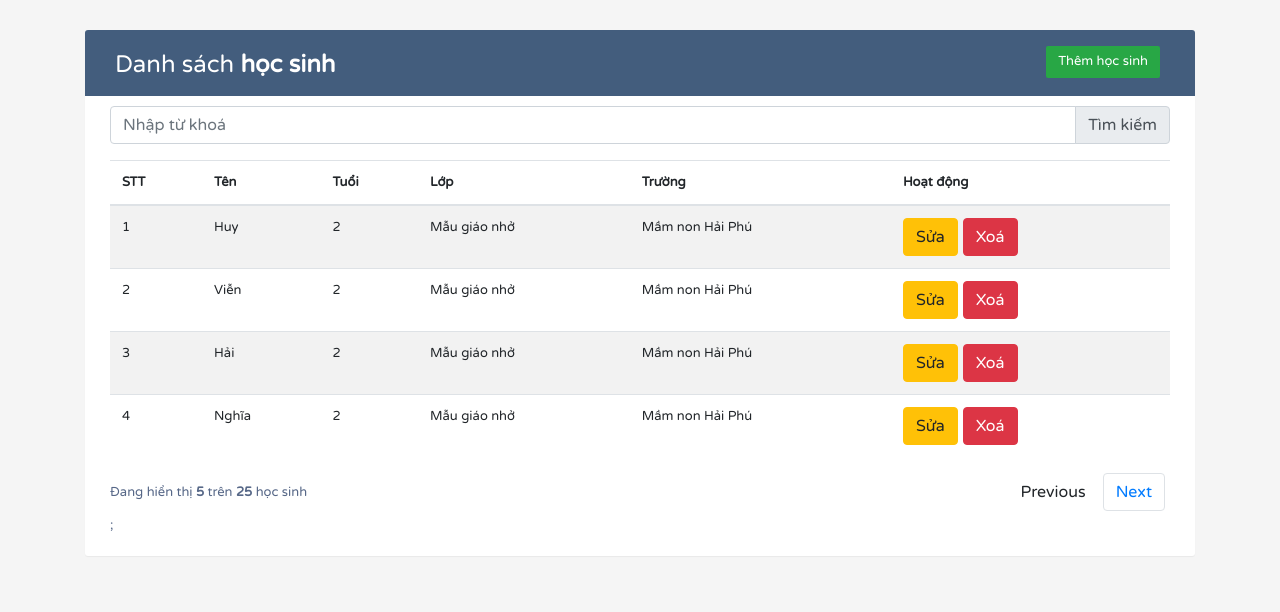
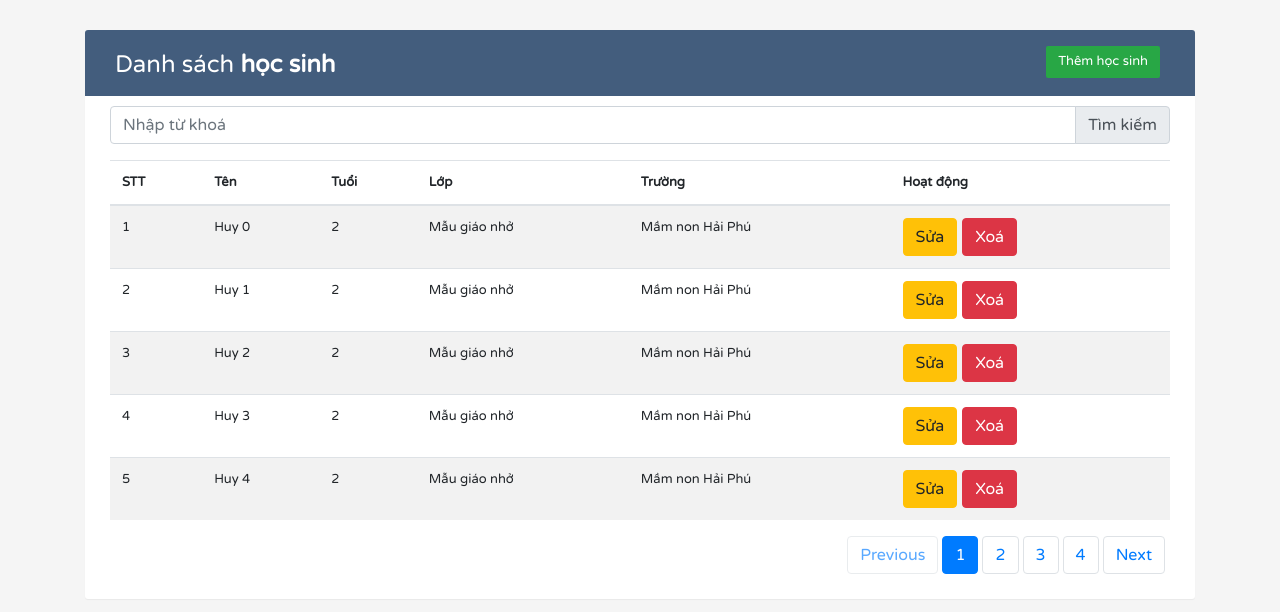
Before and after one commit to 16t1021064/StudentList, a React (Create React App) app: page / in a window 1280 px wide. Shown: the top 612 px of the page. Built offline with nearby package versions, Linux system fonts and the light colour scheme.

Commit message:
tam xong pagination

```diff
--- a/src/Components/Button/index.jsx
+++ b/src/Components/Button/index.jsx
@@ -3,9 +3,10 @@ import "./index.module.scss";
 const Button = (props) => {
   return (
     <button
-      type={props.type||'button'}
+      type={props.type || "button"}
       className={`btn btn-${props.color}`}
       onClick={props.onClick}
+      disabled={props.disabled}
     >
       {props.name}
     </button>
--- a/src/Components/Table/Clearfix/HintText/index.jsx
+++ /dev/null
@@ -1,11 +0,0 @@
-import React from "react";
-import "./index.module.scss";
-const HintText = () => {
-  return (
-    <div className="hint-text">
-      Đang hiển thị <b>5</b> trên <b>25</b> học sinh
-    </div>
-  );
-};
-
-export default HintText;
--- a/src/Components/Table/Clearfix/HintText/index.module.scss
+++ /dev/null
@@ -1,5 +0,0 @@
-:global .hint-text {
-  float: left;
-  margin-top: 10px;
-  font-size: 13px;
-}
--- a/src/Components/Table/Clearfix/Pagination/index.jsx
+++ b/src/Components/Table/Clearfix/Pagination/index.jsx
@@ -1,56 +1,60 @@
-import React, { useState } from "react";
+import React from "react";
 import Button from "../../../Button";
 import "./index.module.scss";
-const Pagination = ({ studentList, pageLimit, studentLimit }) => {
-  // const [pages] = useState(Math.round(studentList.length / studentLimit)||5);
-  const [currentPage, setCurrentPage] = useState(1);
-
-  const goToNextPage = () => {
-    setCurrentPage((page) => page + 1);
+const Pagination = ({ paginationData, setPaginationData }) => {
+  const setPage = (newPage) => {
+    setPaginationData({
+      ...paginationData,
+      current: newPage,
+    });
   };
 
-  const goToPreviousPage = () => {
-    setCurrentPage((page) => page - 1);
-  };
-
-  const changePage = (e) => {
-    const pageNumber = Number(e.target.value);
-    setCurrentPage(pageNumber);
-  };
-
-  const getPaginatedStudent = () => {
-    const startIndex = currentPage * studentLimit - studentLimit;
-    const endIndex = startIndex + studentLimit;
-    return studentList.slice(startIndex, endIndex);
-  };
-
-  const getPaginatedGroup = () => {
-    let start = Math.floor((currentPage - 1) / pageLimit) * pageLimit;
-    return new Array(pageLimit).fill().map((_, idx) => start + idx + 1);
-  };
   return (
     <ul className="pagination">
       <li className="page-item">
         <Button
-          color={`default page-link${currentPage === 1 ? "disabled" : ""}`}
+          color={`default page-link ${
+            paginationData.current === 1 ? "disabled" : ""
+          }`}
           name={"Previous"}
-          onClick={goToPreviousPage}
+          onClick={() => {
+            setPage(paginationData.current - 1);
+          }}
+          disabled={paginationData.current === 1}
         />
       </li>
-      {getPaginatedGroup().map((item, index) => {
-        <li className="page-item" key={index}>
-          <Button
-            name={"Next"}
-            onClick={changePage}
-            color={`default page-link ${currentPage === item ? "active" : null}`}
-          />
-        </li>;
+
+      {[...Array(paginationData.totalPages).keys()].map((item) => {
+        return (
+          <li
+            className={`page-item ${
+              paginationData.current === item + 1 ? "active" : ""
+            }`}
+            key={item}
+          >
+            <Button
+              name={item + 1}
+              onClick={() => {
+                setPage(item + 1);
+              }}
+              color={`default page-link`}
+            />
+          </li>
+        );
       })}
+
       <li className="page-item">
         <Button
-          color={`default page-link${currentPage === 5 ? "disabled" : ""}`}
+          color={`default page-link ${
+            paginationData.current === paginationData.totalPages
+              ? "disabled"
+              : ""
+          }`}
           name={"Next"}
-          onClick={goToNextPage}
+          onClick={() => {
+            setPage(paginationData.current + 1);
+          }}
+          disabled={paginationData.current === paginationData.totalPages}
         />
       </li>
     </ul>
--- a/src/Components/Table/Clearfix/index.jsx
+++ b/src/Components/Table/Clearfix/index.jsx
@@ -1,11 +1,9 @@
 import React from "react";
-import HintText from "./HintText";
 import Pagination from "./Pagination";
-const Clearfix = () => {
+const Clearfix = ({ paginationData , setPaginationData}) => {
   return (
     <div className="clearfix">
-      <HintText />
-      <Pagination />
+      <Pagination paginationData={paginationData} setPaginationData={setPaginationData}/>
     </div>
   );
 };
--- a/src/Components/Table/index.jsx
+++ b/src/Components/Table/index.jsx
@@ -9,36 +9,45 @@ import { useState } from "react";
 import Modal from "../Modal";
 import { useMemo } from "react";
 const Table = () => {
-  const [studentList, setStudentList] = useState([
-    {
+  // const [studentList, setStudentList] = useState([
+  //   {
+  //     id: nanoid(),
+  //     name: "Huy",
+  //     age: 2,
+  //     className: "Mẫu giáo nhở",
+  //     schoolName: "Mầm non Hải Phú",
+  //   },
+  //   {
+  //     id: nanoid(),
+  //     name: "Viễn",
+  //     age: 2,
+  //     className: "Mẫu giáo nhở",
+  //     schoolName: "Mầm non Hải Phú",
+  //   },
+  //   {
+  //     id: nanoid(),
+  //     name: "Hải",
+  //     age: 2,
+  //     className: "Mẫu giáo nhở",
+  //     schoolName: "Mầm non Hải Phú",
+  //   },
+  //   {
+  //     id: nanoid(),
+  //     name: "Nghĩa",
+  //     age: 2,
+  //     className: "Mẫu giáo nhở",
+  //     schoolName: "Mầm non Hải Phú",
+  //   },
+  // ]);
+  const [studentList, setStudentList] = useState(
+    [...Array(20).keys()].map((num) => ({
       id: nanoid(),
-      name: "Huy",
+      name: "Huy " + num,
       age: 2,
       className: "Mẫu giáo nhở",
       schoolName: "Mầm non Hải Phú",
-    },
-    {
-      id: nanoid(),
-      name: "Viễn",
-      age: 2,
-      className: "Mẫu giáo nhở",
-      schoolName: "Mầm non Hải Phú",
-    },
-    {
-      id: nanoid(),
-      name: "Hải",
-      age: 2,
-      className: "Mẫu giáo nhở",
-      schoolName: "Mầm non Hải Phú",
-    },
-    {
-      id: nanoid(),
-      name: "Nghĩa",
-      age: 2,
-      className: "Mẫu giáo nhở",
-      schoolName: "Mầm non Hải Phú",
-    },
-  ]);
+    }))
+  );
 
   const [modalStatus, setModalStatus] = useState(false);
 
@@ -46,17 +55,40 @@ const Table = () => {
 
   const [searchValue, setSearchValue] = useState(null);
 
+  const [paginationData, setPaginationData] = useState({
+    current: 1,
+    limit: 5,
+    totalPages: 0,
+  });
+
   const list = useMemo(() => {
     let tmp = [...studentList];
-    if (!searchValue) {
-      return tmp;
+
+    // search
+    if (searchValue) {
+      tmp = tmp.filter(
+        (student) =>
+          student.name.toLowerCase().indexOf(searchValue.toLowerCase()) !== -1
+      );
     }
 
-    return tmp.filter(
-      (student) =>
-        student.name.toLowerCase().indexOf(searchValue.toLowerCase()) !== -1
-    );
-  }, [searchValue, studentList]);
+    // paginate
+    const startIndex =
+      paginationData.current * paginationData.limit - paginationData.limit;
+    const endIndex = startIndex + paginationData.limit;
+
+    tmp = tmp.slice(startIndex, endIndex);
+
+    const totalPages = Math.ceil(studentList.length / paginationData.limit);
+
+    setPaginationData({
+      ...paginationData,
+      totalPages,
+    });
+
+    return tmp;
+    // eslint-disable-next-line react-hooks/exhaustive-deps
+  }, [searchValue, studentList, paginationData.current]);
 
   const setFormStatus = (status) => {
     if (status === undefined) {
@@ -135,7 +167,10 @@ const Table = () => {
             getCurrentStudent={getCurrentStudent}
             deleteStudent={deleteStudent}
           />
-          <Clearfix />;
+          <Clearfix
+            paginationData={paginationData}
+            setPaginationData={setPaginationData}
+          />
         </div>
       </div>
     </div>
```
